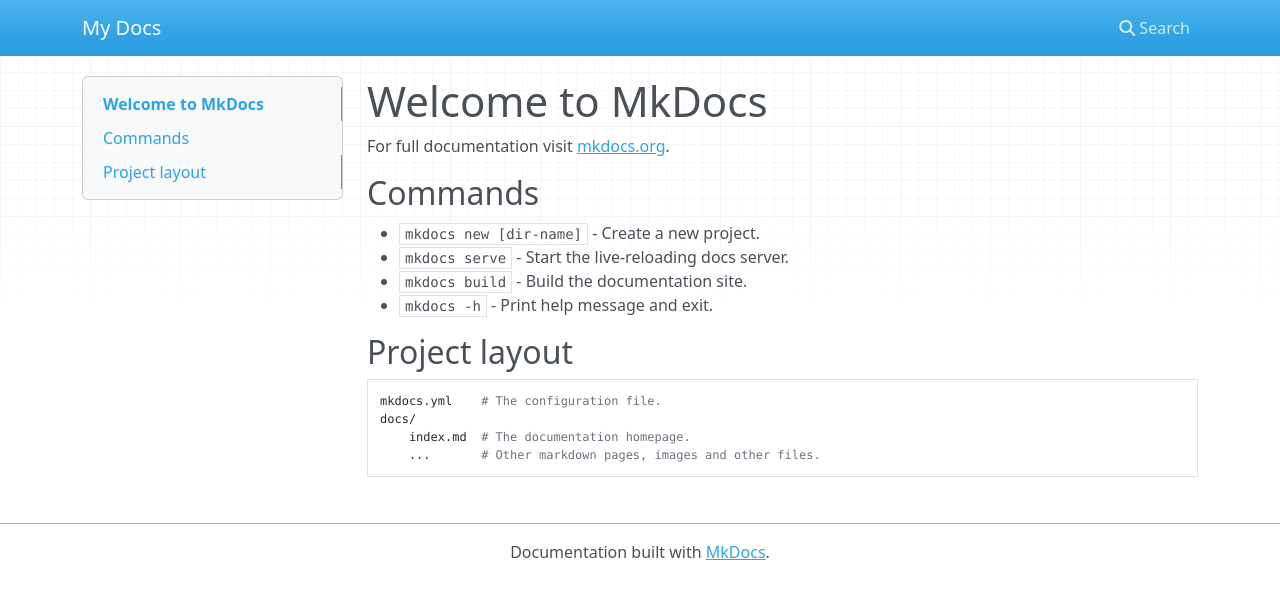
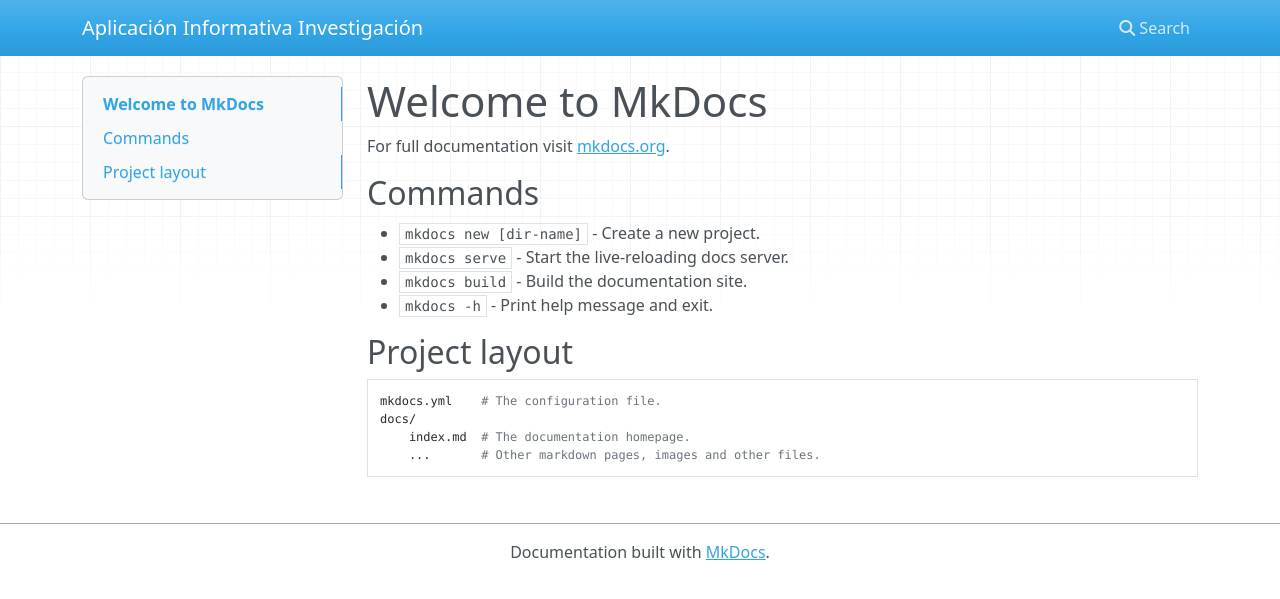
Before and after one commit to investigacionUMLOcotal/investInfo, an MkDocs documentation site: the page built from docs/index.md, in a window 1280 px wide. Shown: the top 599 px of the page. Built offline with MkDocs 1.6.1, drawn with Linux system fonts in a browser that asks for light colours; nearby versions of some CDN libraries.

Commit message:
Cambio de Titulo a Sitio Web

```diff
--- a/mkdocs.yml
+++ b/mkdocs.yml
@@ -1 +1 @@
-site_name: My Docs
+site_name: Aplicación Informativa Investigación
```
